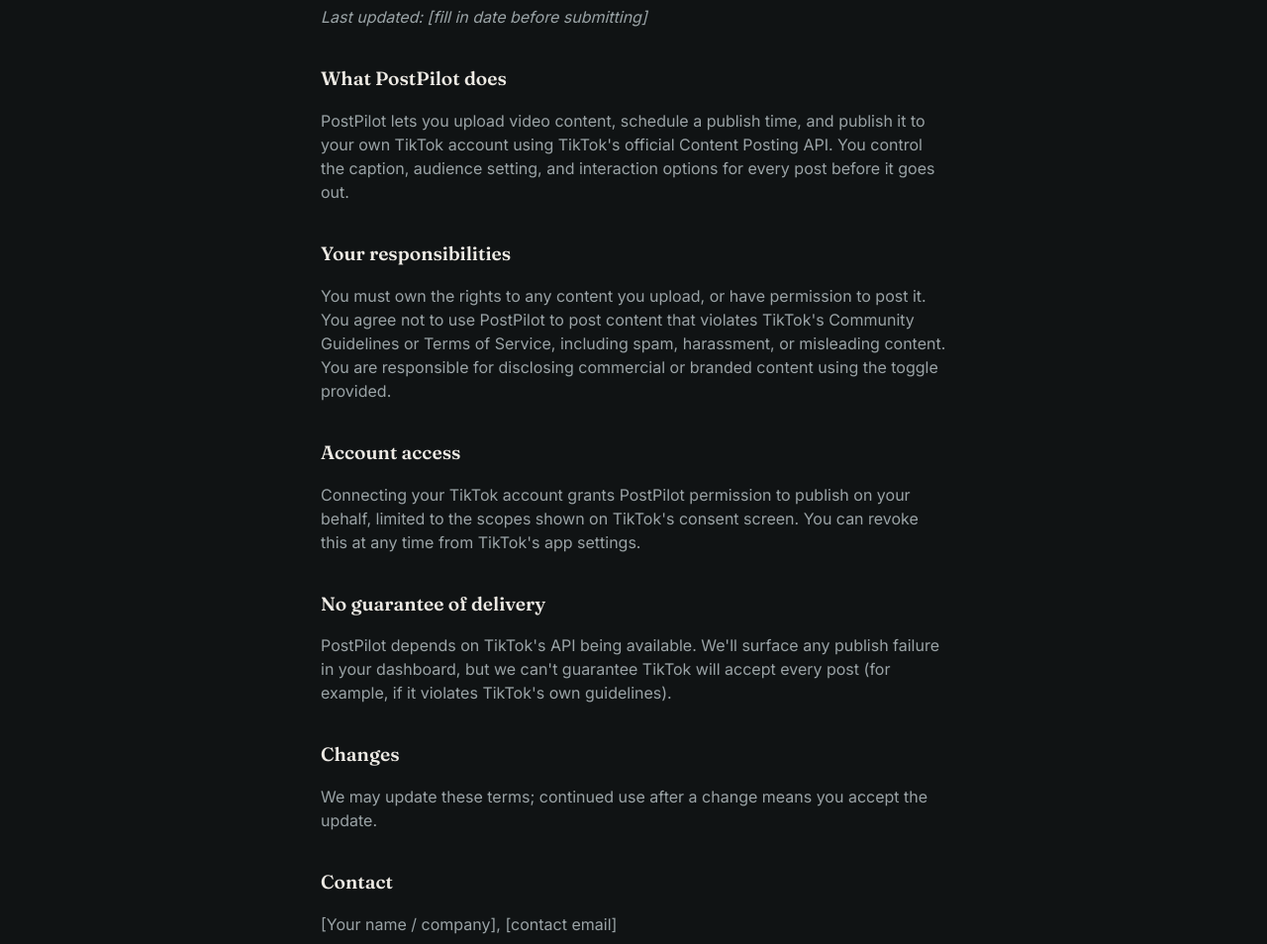
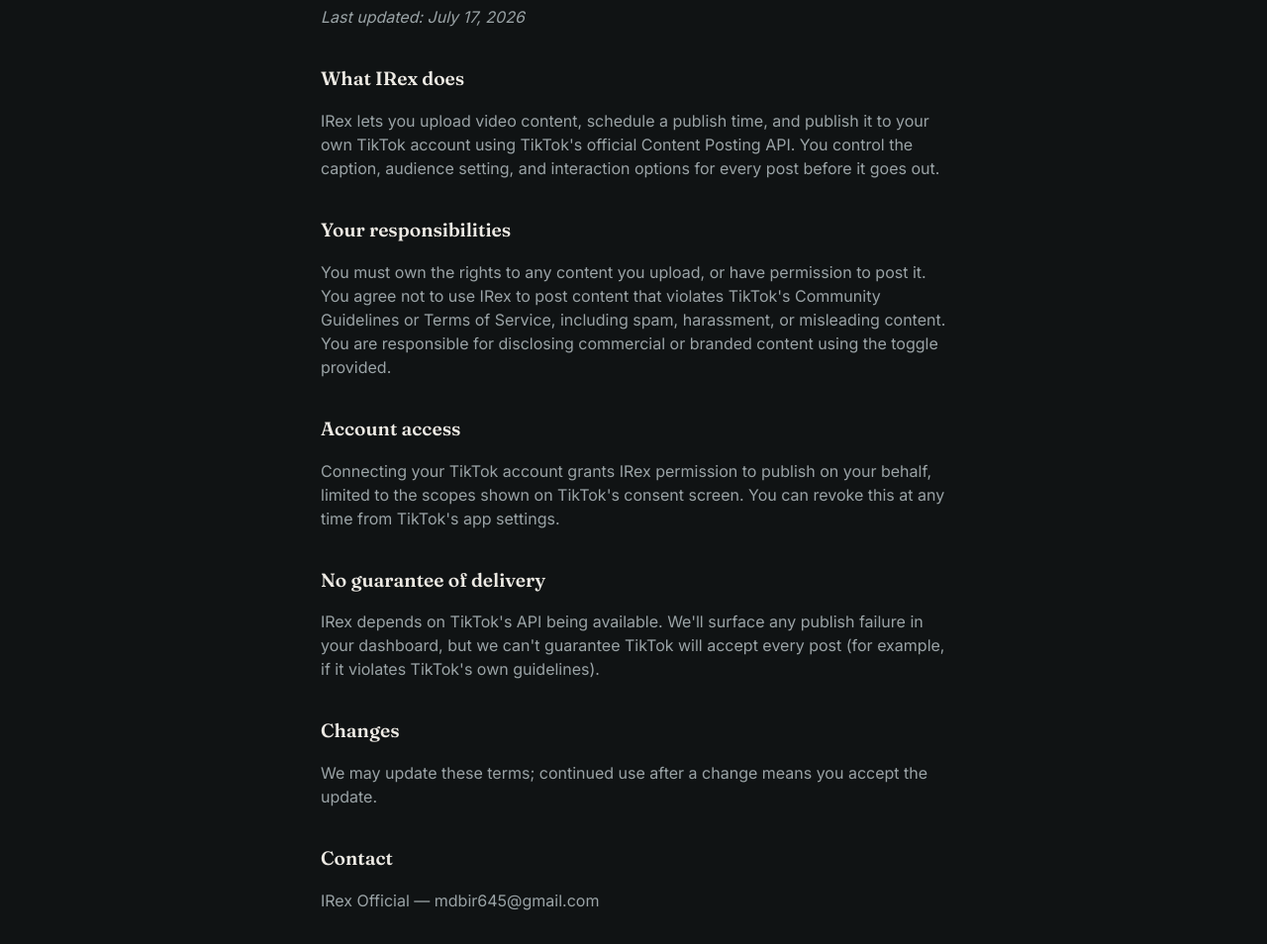
Before and after one commit to mdbir645-cmyk/postpilot, a website: page public/terms.html in a window 1280 px wide. Shown: the part 171-1125 px from the top of the page at 99% size. Drawn offline with Linux system fonts and the light colour scheme.

Commit message:
Add files via upload

```diff
--- a/public/terms.html
+++ b/public/terms.html
@@ -3,18 +3,18 @@
 <head>
 <meta charset="UTF-8">
 <meta name="viewport" content="width=device-width, initial-scale=1.0">
-<title>Terms of Service — PostPilot</title>
+<title>Terms of Service — IRex</title>
 <link rel="stylesheet" href="/css/style.css">
 </head>
 <body class="doc">
-  <header class="app-nav"><a class="logo" href="/">PostPilot</a></header>
+  <header class="app-nav"><a class="logo" href="/">IRex</a></header>
   <main class="doc-content">
     <h1>Terms of Service</h1>
-    <p><em>Last updated: [fill in date before submitting]</em></p>
+    <p><em>Last updated: July 17, 2026</em></p>
 
-    <h2>What PostPilot does</h2>
+    <h2>What IRex does</h2>
     <p>
-      PostPilot lets you upload video content, schedule a publish time, and
+      IRex lets you upload video content, schedule a publish time, and
       publish it to your own TikTok account using TikTok's official Content
       Posting API. You control the caption, audience setting, and interaction
       options for every post before it goes out.
@@ -23,7 +23,7 @@
     <h2>Your responsibilities</h2>
     <p>
       You must own the rights to any content you upload, or have permission to
-      post it. You agree not to use PostPilot to post content that violates
+      post it. You agree not to use IRex to post content that violates
       TikTok's Community Guidelines or Terms of Service, including spam,
       harassment, or misleading content. You are responsible for disclosing
       commercial or branded content using the toggle provided.
@@ -31,14 +31,14 @@
 
     <h2>Account access</h2>
     <p>
-      Connecting your TikTok account grants PostPilot permission to publish on
+      Connecting your TikTok account grants IRex permission to publish on
       your behalf, limited to the scopes shown on TikTok's consent screen. You
       can revoke this at any time from TikTok's app settings.
     </p>
 
     <h2>No guarantee of delivery</h2>
     <p>
-      PostPilot depends on TikTok's API being available. We'll surface any
+      IRex depends on TikTok's API being available. We'll surface any
       publish failure in your dashboard, but we can't guarantee TikTok will
       accept every post (for example, if it violates TikTok's own guidelines).
     </p>
@@ -47,7 +47,7 @@
     <p>We may update these terms; continued use after a change means you accept the update.</p>
 
     <h2>Contact</h2>
-    <p>[Your name / company], [contact email]</p>
+    <p>IRex Official — mdbir645@gmail.com</p>
   </main>
 </body>
 </html>
```
Also changed, not shown: public/dashboard.html (+2 -2 lines), public/index.html (+4 -4 lines), public/privacy.html (+7 -7 lines).
